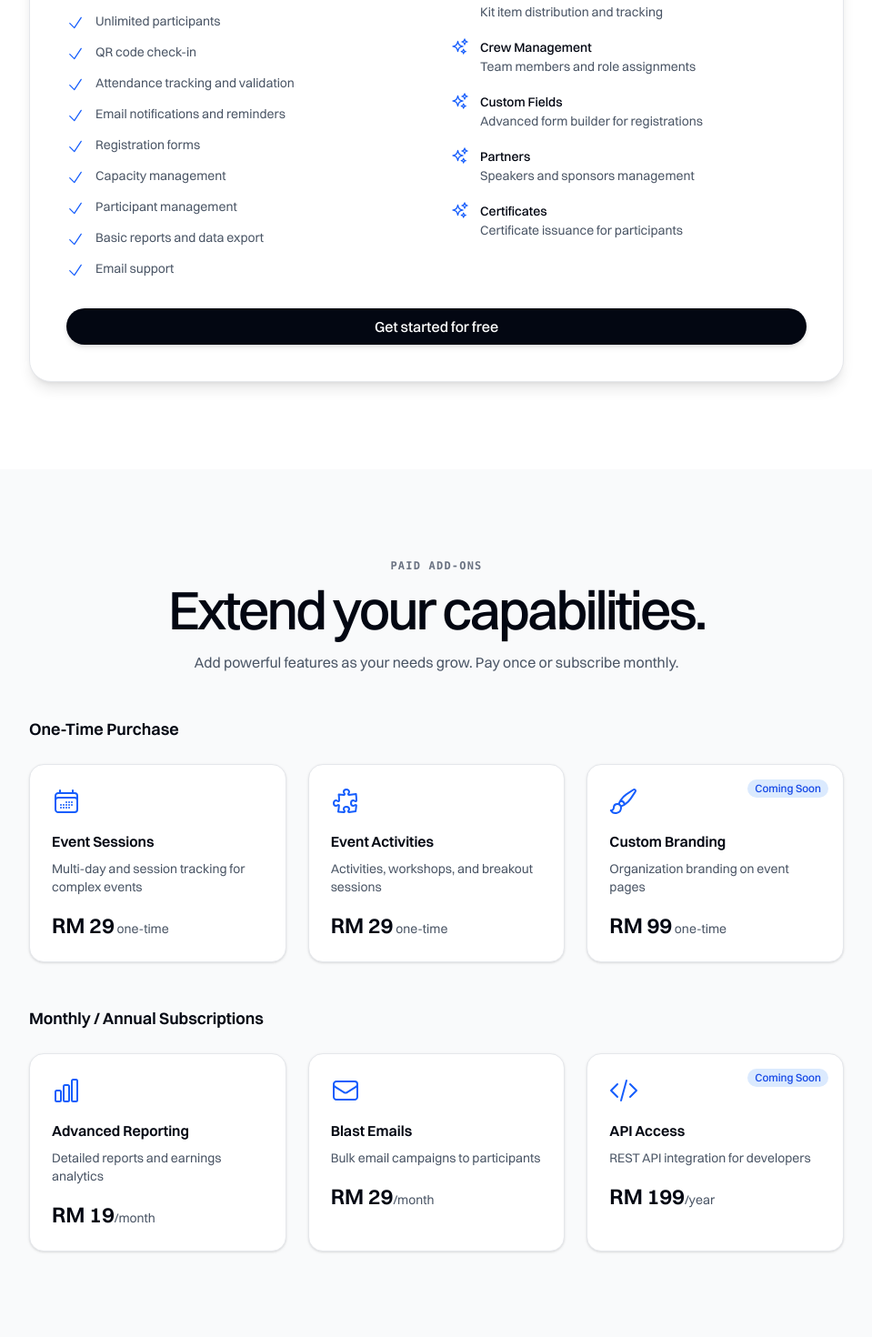
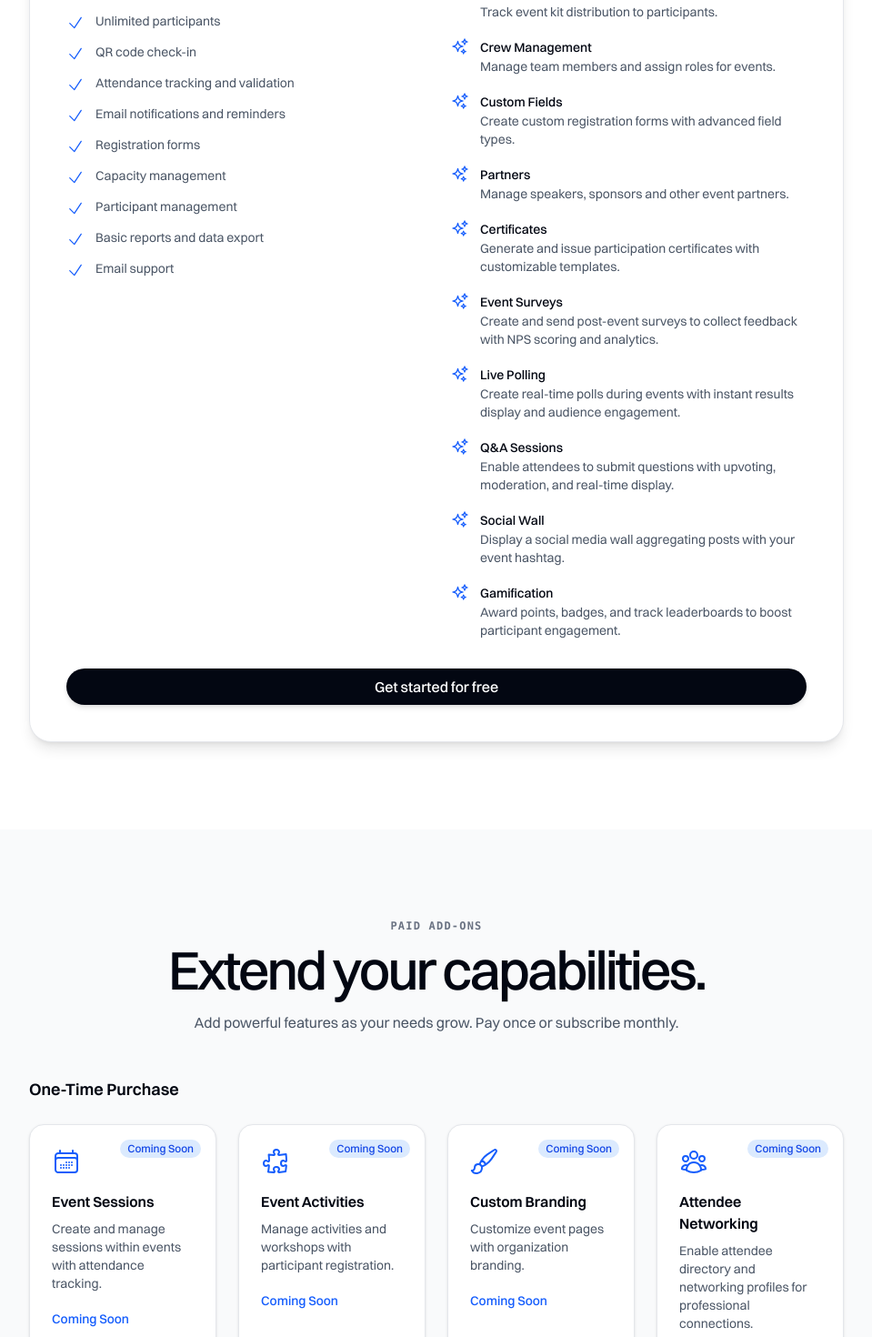
Before and after one commit to developers-hub-my/gatherhub-web, a Next.js app: page /pricing in a window 1280 px wide. Shown: the part 780-2250 px from the top of the page at 91% size, without its empty margins (160-1119 px from the left). Built offline with nearby package versions, Linux system fonts and the light colour scheme; no server answers.

Commit message:
feat: enhance Features and Pricing pages with new engagement tools and detailed FAQ responses

```diff
--- a/src/app/features/page.tsx
+++ b/src/app/features/page.tsx
@@ -310,10 +310,49 @@ function MainFeatures() {
           ]}
         />
 
-        {/* Section 7: Communication & Insights */}
+        {/* Section 7: Engagement & Interaction */}
+        <FeatureSection
+          title="Engagement & Interaction"
+          description="Boost attendee participation with interactive tools. Collect feedback, run live polls, and foster networking."
+          features={[
+            {
+              name: 'Event Surveys',
+              description:
+                'Create and send post-event surveys to collect feedback with NPS scoring and analytics.',
+              icon: ClipboardDocumentListIcon,
+            },
+            {
+              name: 'Live Polling',
+              description:
+                'Create real-time polls during events with instant results display and audience engagement.',
+              icon: ChartBarIcon,
+            },
+            {
+              name: 'Q&A Sessions',
+              description:
+                'Enable attendees to submit questions with upvoting, moderation, and real-time display.',
+              icon: ChatBubbleLeftRightIcon,
+            },
+            {
+              name: 'Social Wall',
+              description:
+                'Display a social media wall aggregating posts with your event hashtag.',
+              icon: MegaphoneIcon,
+            },
+            {
+              name: 'Gamification',
+              description:
+                'Award points, badges, and track leaderboards to boost participant engagement.',
+              icon: TrophyIcon,
+            },
+          ]}
+        />
+
+        {/* Section 8: Communication & Insights */}
         <FeatureSection
           title="Communication & Insights"
           description="Keep participants informed and gain valuable insights. Send targeted emails and access detailed analytics."
+          reverse
           features={[
             {
               name: 'Blast email campaigns',
--- a/src/app/help/page.tsx
+++ b/src/app/help/page.tsx
@@ -187,7 +187,7 @@ function FAQContent() {
             {
               question: 'Is there a trial period?',
               answer:
-                'Yes, you can start with a free account to explore the platform. Paid plans are available for organisations that need advanced features like custom branding, higher capacity limits, and priority support.',
+                'The core platform is completely free with no monthly fees. You get unlimited events, participants, and free add-ons like Kit Collection, Crew Management, Custom Fields, Partners, Certificates, Event Surveys, Live Polling, Q&A Sessions, Social Wall, and Gamification. Optional paid add-ons are available for advanced capabilities like Event Sessions, Event Activities, Custom Branding, Attendee Networking, Advanced Reporting, Blast Emails, and API Access.',
             },
             {
               question: 'How long does setup take?',
@@ -388,7 +388,7 @@ function FAQContent() {
             {
               question: 'Do you have an API?',
               answer:
-                'Yes, we offer an API for enterprise customers who need to integrate Gather Hub with other systems. Contact our sales team to learn more about API access and documentation.',
+                'API Access is a paid add-on currently coming soon. It will provide REST API integration for connecting Gather Hub with external systems. Sign up to be notified when it launches.',
             },
           ]}
         />
--- a/src/app/pricing/page.tsx
+++ b/src/app/pricing/page.tsx
@@ -16,6 +16,7 @@ import {
   ChartBarIcon,
   EnvelopeIcon,
   CodeBracketIcon,
+  UserGroupIcon,
 } from '@heroicons/react/24/outline'
 import type { Metadata } from 'next'
 
@@ -62,23 +63,43 @@ function FreeFeatures() {
   const freeAddons = [
     {
       name: 'Kit Collection',
-      description: 'Kit item distribution and tracking',
+      description: 'Track event kit distribution to participants.',
     },
     {
       name: 'Crew Management',
-      description: 'Team members and role assignments',
+      description: 'Manage team members and assign roles for events.',
     },
     {
       name: 'Custom Fields',
-      description: 'Advanced form builder for registrations',
+      description: 'Create custom registration forms with advanced field types.',
     },
     {
       name: 'Partners',
-      description: 'Speakers and sponsors management',
+      description: 'Manage speakers, sponsors and other event partners.',
     },
     {
       name: 'Certificates',
-      description: 'Certificate issuance for participants',
+      description: 'Generate and issue participation certificates with customizable templates.',
+    },
+    {
+      name: 'Event Surveys',
+      description: 'Create and send post-event surveys to collect feedback with NPS scoring and analytics.',
+    },
+    {
+      name: 'Live Polling',
+      description: 'Create real-time polls during events with instant results display and audience engagement.',
+    },
+    {
+      name: 'Q&A Sessions',
+      description: 'Enable attendees to submit questions with upvoting, moderation, and real-time display.',
+    },
+    {
+      name: 'Social Wall',
+      description: 'Display a social media wall aggregating posts with your event hashtag.',
+    },
+    {
+      name: 'Gamification',
+      description: 'Award points, badges, and track leaderboards to boost participant engagement.',
     },
   ]
 
@@ -163,24 +184,35 @@ function PaidAddons() {
       slug: 'event-sessions',
       price: 'RM 29',
       period: 'one-time',
-      description: 'Multi-day and session tracking for complex events',
+      description: 'Create and manage sessions within events with attendance tracking.',
       icon: CalendarDaysIcon,
+      comingSoon: true,
     },
     {
       name: 'Event Activities',
       slug: 'event-activities',
       price: 'RM 29',
       period: 'one-time',
-      description: 'Activities, workshops, and breakout sessions',
+      description: 'Manage activities and workshops with participant registration.',
       icon: PuzzlePieceIcon,
+      comingSoon: true,
     },
     {
       name: 'Custom Branding',
       slug: 'custom-branding',
       price: 'RM 99',
       period: 'one-time',
-      description: 'Organization branding on event pages',
+      description: 'Customize event pages with organization branding.',
       icon: PaintBrushIcon,
+      comingSoon: true,
+    },
+    {
+      name: 'Attendee Networking',
+      slug: 'attendee-networking',
+      price: 'RM 99',
+      period: 'one-time',
+      description: 'Enable attendee directory and networking profiles for professional connections.',
+      icon: UserGroupIcon,
       comingSoon: true,
     },
   ]
@@ -191,23 +223,25 @@ function PaidAddons() {
       slug: 'advanced-reporting',
       price: 'RM 19',
       period: '/month',
-      description: 'Detailed reports and earnings analytics',
+      description: 'Access detailed analytics and export capabilities for events.',
       icon: ChartBarIcon,
+      comingSoon: true,
     },
     {
       name: 'Blast Emails',
       slug: 'blast-emails',
       price: 'RM 29',
       period: '/month',
-      description: 'Bulk email campaigns to participants',
+      description: 'Send bulk emails to event participants with tracking and analytics.',
       icon: EnvelopeIcon,
+      comingSoon: true,
     },
     {
       name: 'API Access',
       slug: 'api-access',
       price: 'RM 199',
       period: '/year',
-      description: 'REST API integration for developers',
+      description: 'Access REST API for integrations with external systems.',
       icon: CodeBracketIcon,
       comingSoon: true,
     },
@@ -232,7 +266,7 @@ function PaidAddons() {
             <h3 className="text-lg font-semibold text-gray-950 dark:text-white">
               One-Time Purchase
             </h3>
-            <div className="mt-6 grid gap-6 sm:grid-cols-3">
+            <div className="mt-6 grid gap-6 sm:grid-cols-2 lg:grid-cols-4">
               {oneTimeAddons.map((addon) => (
                 <div
                   key={addon.slug}
@@ -251,6 +285,12 @@ function PaidAddons() {
                     {addon.description}
                   </p>
                   <div className="mt-4">
+                    {addon.comingSoon ? (
+                      <span className="text-sm font-medium text-blue-600 dark:text-blue-400">
+                        Coming Soon
+                      </span>
+                    ) : (
+                      <>
                         <span className="text-2xl font-semibold text-gray-950 dark:text-white">
                           {addon.price}
                         </span>
@@ -258,6 +298,8 @@ function PaidAddons() {
                           {' '}
                           {addon.period}
                         </span>
+                      </>
+                    )}
                   </div>
                 </div>
               ))}
@@ -287,12 +329,20 @@ function PaidAddons() {
                     {addon.description}
                   </p>
                   <div className="mt-4">
+                    {addon.comingSoon ? (
+                      <span className="text-sm font-medium text-blue-600 dark:text-blue-400">
+                        Coming Soon
+                      </span>
+                    ) : (
+                      <>
                         <span className="text-2xl font-semibold text-gray-950 dark:text-white">
                           {addon.price}
                         </span>
                         <span className="text-sm text-gray-600 dark:text-gray-400">
                           {addon.period}
                         </span>
+                      </>
+                    )}
                   </div>
                 </div>
               ))}
@@ -485,7 +535,7 @@ function FAQ() {
     {
       question: 'What does "Coming Soon" mean for add-ons?',
       answer:
-        'Features marked as "Coming Soon" are currently in development. Custom Branding and API Access will be available in future updates. Sign up to be notified when they launch.',
+        'Features marked as "Coming Soon" are currently in development. Event Sessions, Event Activities, Custom Branding, Attendee Networking, Advanced Reporting, Blast Emails, and API Access will be available in future updates. Sign up to be notified when they launch.',
     },
   ]
 
```
Lines whose indentation alone changed are shown as unchanged.
